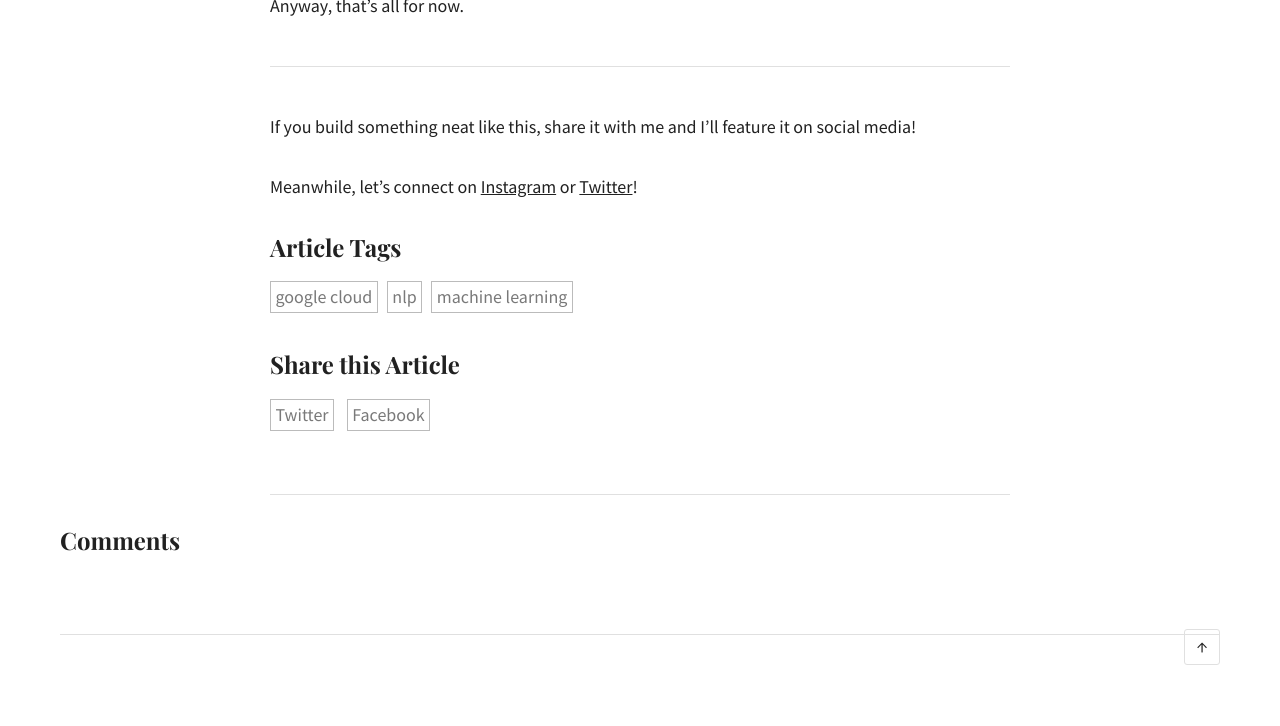
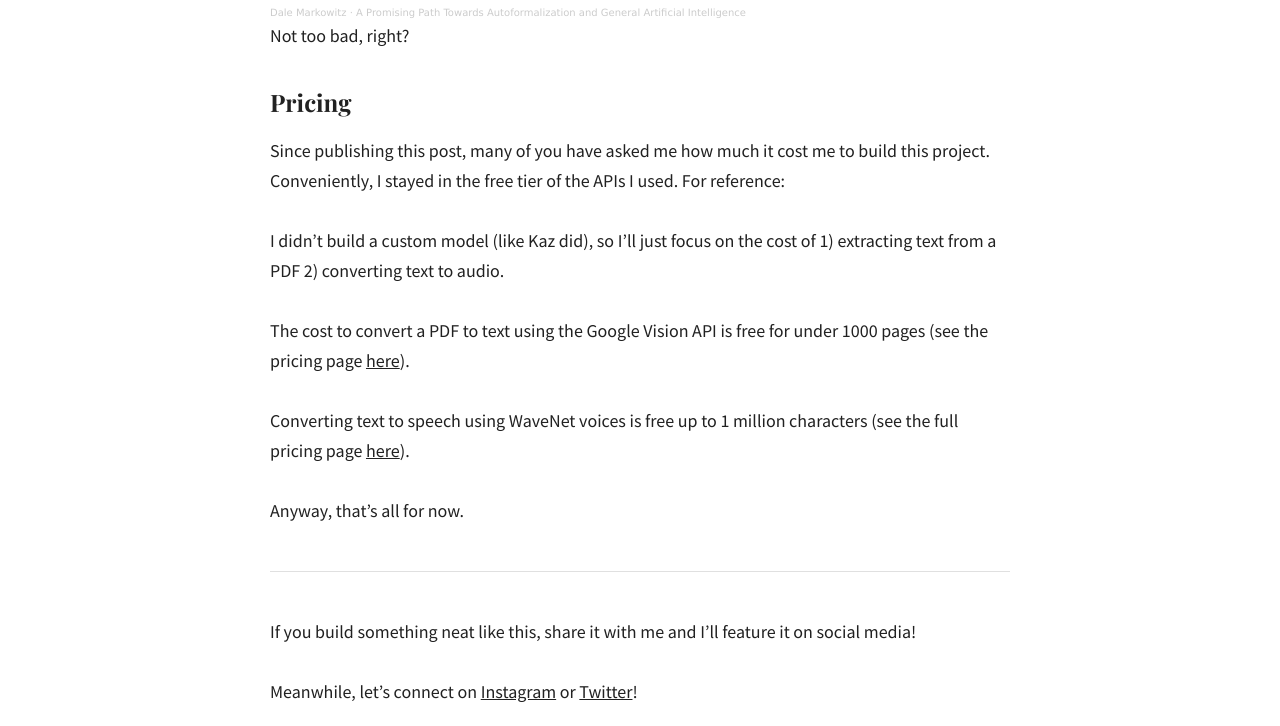
Before and after one commit to dalequark/daleonai, a Jekyll site: the page built from _posts/2020-09-01-convert-pdfs-to-audiobooks-with-machine-learning.md, in a window 1280 px wide and 900 px high, scrolled down 10004 px, cut to the strip 174-900 px from the top of the window. Built offline with Jekyll 4.4.1, drawn with Linux system fonts in a browser that asks for light colours; some web fonts are replaced; comment, search, counter and statistics services are not loaded; before the commit the page ends 10873 px from its top, so only the background shows below that; some of the changed text lies outside the part shown.

Commit message:
Update from Forestry.io Dale updated _posts/2020-09-01-convert-pdfs-to-audiobooks-with-machine-learning.md

```diff
--- a/_posts/2020-09-01-convert-pdfs-to-audiobooks-with-machine-learning.md
+++ b/_posts/2020-09-01-convert-pdfs-to-audiobooks-with-machine-learning.md
@@ -16,6 +16,8 @@ _Ever wish you could listen to documents? In this post, we'll use machine learni
 <!--more-->
 
 _This project was a collaboration with_ [_Kaz Sato_](https://github.com/kazunori279)_._
+
+_Update: Many of you have asked me what the total cost of this project is, which I've included at the end of this post. TLDR: it was free._
 
 Walking--it's one of covid-19's greatest (and only) pleasures, isn't it? These days, you can do anything on foot: listen to the news, take meetings, even write notes (with voice dictation). The only thing you can't do while walking is read machine learning research papers.
 
@@ -146,6 +148,16 @@ I choose a male voice to read the paper title and a female voice to read the pap
 
 Not too bad, right?
 
+### Pricing
+
+Since publishing this post, many of you have asked me how much it cost me to build this project. Conveniently, I stayed in the free tier of the APIs I used. For reference:
+
+I didn't build a custom model (like Kaz did), so I'll just focus on the cost of 1) extracting text from a PDF 2) converting text to audio.
+
+The cost to convert a PDF to text using the Google Vision API is free for under 1000 pages (see the pricing page [here](https://cloud.google.com/vision/pricing)).
+
+Converting text to speech using WaveNet voices is free up to 1 million characters (see the full pricing page [here]()).
+
 Anyway, that's all for now.
 
 ***
```
